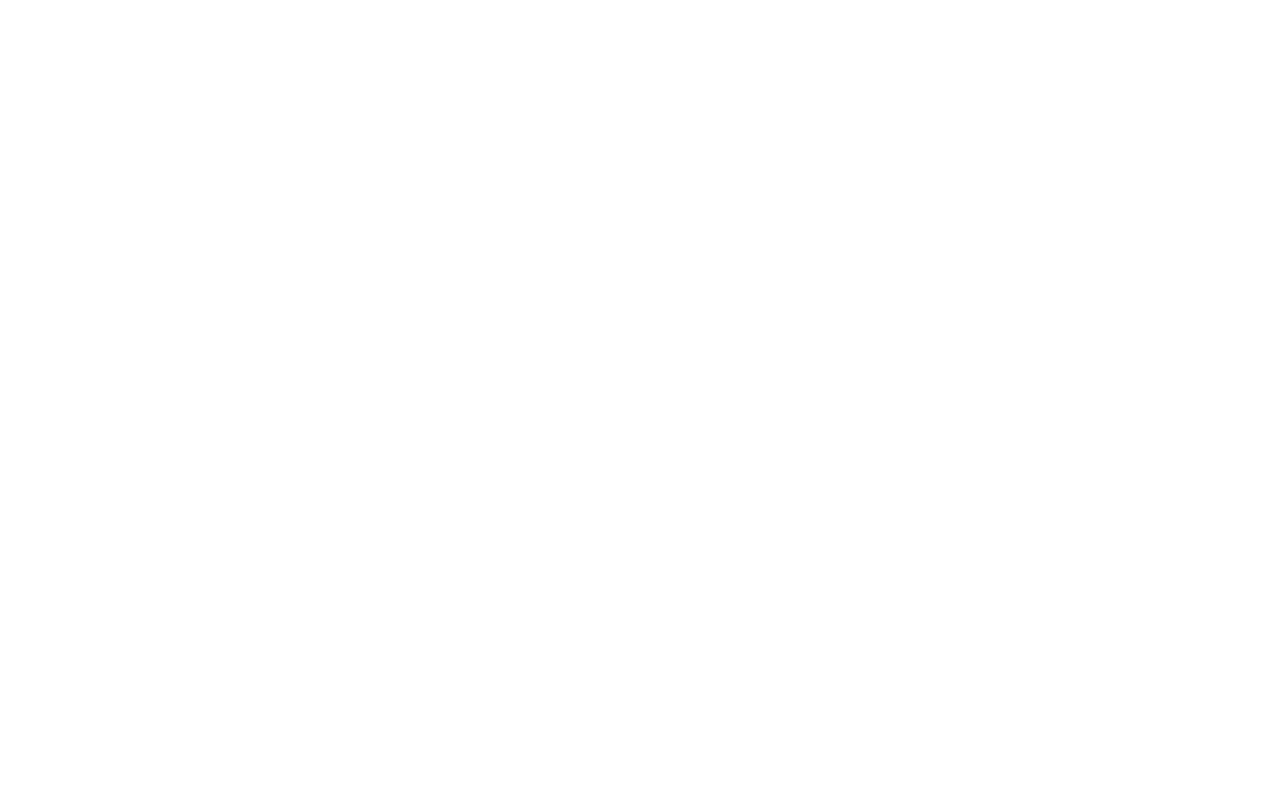
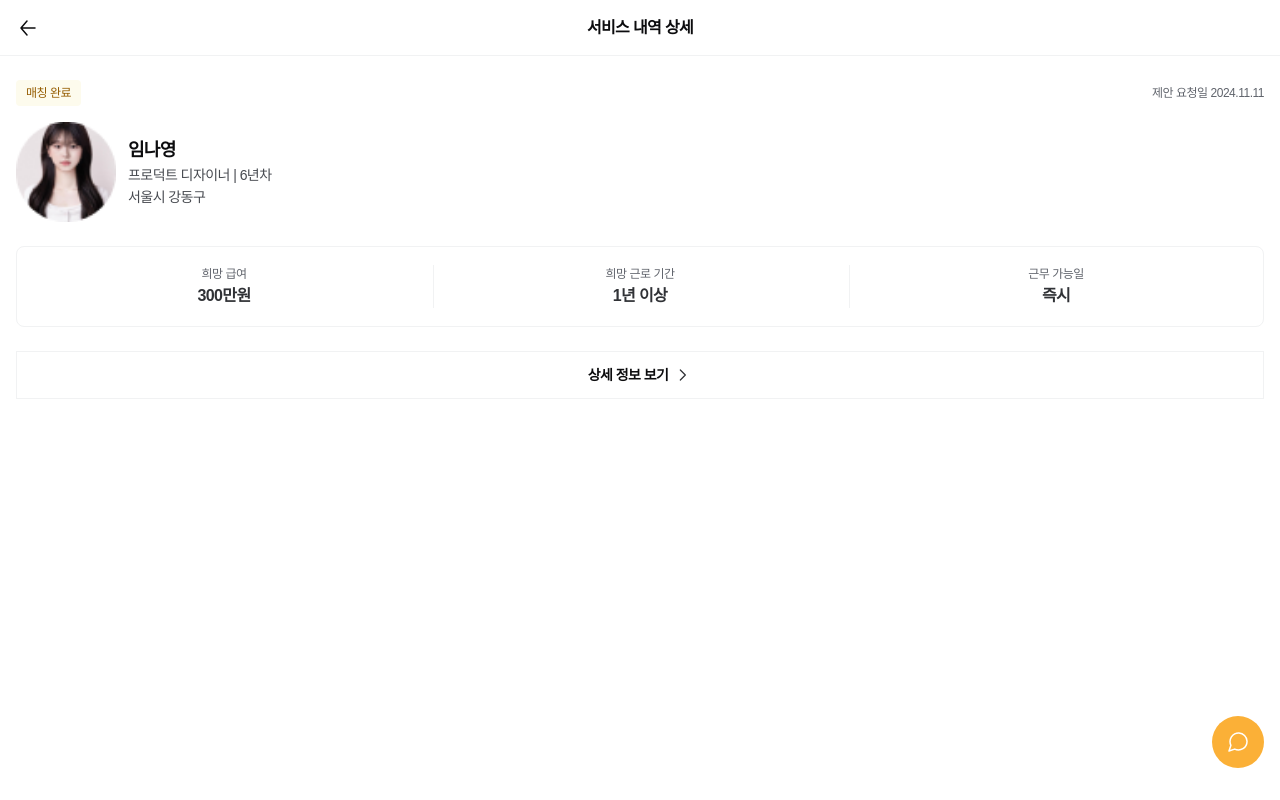
Before and after one commit to ubittz/mvp_thin, a React (Vite) app: page /my/service/1 in a window 1280 px wide. Before the commit this address had no page. Built offline with nearby package versions, Linux system fonts and the light colour scheme; a web font is replaced by a local one.

Commit message:
feat: 서비스 Detail 화면 완료

```diff
--- a/src/constants/images.tsx
+++ b/src/constants/images.tsx
@@ -205,9 +205,9 @@
   );
 }
 
-export function RightArrowIcon() {
+export function RightArrowIcon(props: SVGAttributes<SVGSVGElement>) {
   return (
-    <svg width='24' height='24' viewBox='0 0 24 24' fill='none' xmlns='http://www.w3.org/2000/svg'>
+    <svg width='24' height='24' viewBox='0 0 24 24' fill='none' xmlns='http://www.w3.org/2000/svg' {...props}>
       <path d='M10 6L16 12L10 18' stroke='#303236' strokeWidth='1.5' strokeLinecap='round' strokeLinejoin='round' />
     </svg>
   );
@@ -226,3 +226,17 @@
     </svg>
   );
 }
+
+export function MessageIcon() {
+  return (
+    <svg width='24' height='24' viewBox='0 0 24 24' fill='none' xmlns='http://www.w3.org/2000/svg'>
+      <path
+        d='M21 11.5C21.0034 12.8199 20.6951 14.1219 20.1 15.3C19.3944 16.7118 18.3098 17.8992 16.9674 18.7293C15.6251 19.5594 14.0782 19.9994 12.5 20C11.1801 20.0035 9.87812 19.6951 8.7 19.1L3 21L4.9 15.3C4.30493 14.1219 3.99656 12.8199 4 11.5C4.00061 9.92179 4.44061 8.37488 5.27072 7.03258C6.10083 5.69028 7.28825 4.6056 8.7 3.90003C9.87812 3.30496 11.1801 2.99659 12.5 3.00003H13C15.0843 3.11502 17.053 3.99479 18.5291 5.47089C20.0052 6.94699 20.885 8.91568 21 11V11.5Z'
+        stroke='white'
+        strokeWidth='1.5'
+        strokeLinecap='round'
+        strokeLinejoin='round'
+      />
+    </svg>
+  );
+}
--- /dev/null
+++ b/src/pages/ServiceHistory/Detail.tsx
@@ -0,0 +1,140 @@
+import styled from 'styled-components';
+
+import Header from '@@components/Header';
+import ProfileInfo from '@@components/ProfileInfo';
+import { Typography } from '@@components/Typography';
+import { COLORS } from '@@constants/colors';
+import { MessageIcon, RightArrowIcon } from '@@constants/images';
+import ServiceStatusBadge from '@@pages/ServiceHistory/parts/ServiceStatusBadge';
+import { useAppState } from '@@store/hooks';
+import { SERVICE_STATUS } from '@@stores/service/constants';
+import { ServiceStatus } from '@@stores/service/type';
+
+const StyledDetailServiceHistory = styled.div<{ $showButtons: boolean }>`
+  display: flex;
+  flex-direction: column;
+  height: 100vh;
+
+  .service_detail__dial {
+    position: fixed;
+    right: 16px;
+    bottom: ${({ $showButtons }) => ($showButtons ? 96 : 32)}px;
+
+    display: flex;
+    align-items: center;
+    justify-content: center;
+
+    width: 52px;
+    height: 52px;
+    border-radius: 50%;
+    background: ${COLORS.MAIN_400};
+  }
+
+  .service_detail__body {
+    flex: 1;
+    display: flex;
+    flex-direction: column;
+    padding: 24px 16px;
+
+    .service_detail__status {
+      display: flex;
+      justify-content: space-between;
+      align-items: center;
+      gap: 16px;
+
+      margin-bottom: 16px;
+
+      .service_status__badge {
+        flex: 0 0 auto;
+      }
+
+      .service_detail__status_date {
+        flex: 1;
+        text-align: right;
+      }
+    }
+  }
+  .service_detail__button_wrap {
+    display: flex;
+    gap: 8px;
+
+    padding: 8px 16px;
+    border: 1px solid ${COLORS.GRAY_SCALE_050};
+    button {
+      flex: 1;
+    }
+  }
+`;
+
+const StyledDetailButton = styled.button`
+  display: flex;
+  align-items: center;
+  justify-content: center;
+  gap: 4px;
+
+  height: 48px;
+  outline: none;
+  border: 1px solid ${COLORS.GRAY_SCALE_050};
+  background: ${COLORS.GRAY_SCALE_000};
+  margin-top: 24px;
+`;
+
+const StyledButton = styled.button<{ $background: string }>`
+  flex: 1;
+  outline: none;
+  border: none;
+  border-radius: 8px;
+  height: 48px;
+  background: ${({ $background }) => $background};
+`;
+function DetailServiceHistory() {
+  const status = SERVICE_STATUS.MATCHED;
+  const user = useAppState((state) => state.home.workerList[0]);
+
+  const showButtons = ([SERVICE_STATUS.REQUESTED_OFFER, SERVICE_STATUS.PENDING] as ServiceStatus[]).includes(status);
+
+  return (
+    <StyledDetailServiceHistory $showButtons={showButtons}>
+      <div className='service_detail__dial'>
+        <MessageIcon />
+      </div>
+      <Header>
+        <Typography.MediumSubTitle>서비스 내역 상세</Typography.MediumSubTitle>
+      </Header>
+      <div className='service_detail__body'>
+        <div className='service_detail__status'>
+          <ServiceStatusBadge status={status} />
+          <Typography.Caption className='service_detail__status_date' color={COLORS.GRAY_SCALE_600}>
+            제안 요청일 2024.11.11
+          </Typography.Caption>
+        </div>
+        <ProfileInfo
+          profile={{
+            id: user.id,
+            image: user.image,
+            name: user.name,
+            title: user.category,
+            region: user.region,
+            description: user.description,
+          }}
+        />
+        <StyledDetailButton>
+          <Typography.MediumButton>상세 정보 보기</Typography.MediumButton>
+          <RightArrowIcon width={20} height={20} />
+        </StyledDetailButton>
+      </div>
+      {showButtons && (
+        <div className='service_detail__button_wrap'>
+          <StyledButton $background={COLORS.GRAY_SCALE_100}>
+            <Typography.MediumButton color={COLORS.GRAY_SCALE_600}>거절</Typography.MediumButton>
+          </StyledButton>
+          <StyledButton $background={COLORS.MAIN_400}>
+            <Typography.MediumButton color={COLORS.GRAY_SCALE_000}>수락</Typography.MediumButton>
+          </StyledButton>
+        </div>
+      )}
+    </StyledDetailServiceHistory>
+  );
+}
+
+export default DetailServiceHistory;
--- a/src/pages/ServiceHistory/parts/ServiceStatusBadge.tsx
+++ b/src/pages/ServiceHistory/parts/ServiceStatusBadge.tsx
@@ -9,13 +9,12 @@
 
   border-radius: 4px;
   background: ${({ $status }) => SERVICE_STATUS_BACKGROND[$status]};
-  color: ${({ $status }) => SERVICE_STATUS_COLOR[$status]};
 `;
 
 function ServiceStatusBadge({ status }: { status: ServiceStatus }) {
   return (
     <StyledServiceStatusBadge className='service_status__badge' $status={status}>
-      <Typography.Caption>{SERVICE_STATUS_STRINGS[status]}</Typography.Caption>
+      <Typography.Caption color={SERVICE_STATUS_COLOR[status]}>{SERVICE_STATUS_STRINGS[status]}</Typography.Caption>
     </StyledServiceStatusBadge>
   );
 }
--- a/src/router/router.tsx
+++ b/src/router/router.tsx
@@ -10,6 +10,7 @@
 import Register from '@@pages/Register';
 import Verify from '@@pages/Register/Verify';
 import ServiceHistory from '@@pages/ServiceHistory';
+import DetailServiceHistory from '@@pages/ServiceHistory/Detail';
 
 function Router() {
   return (
@@ -24,6 +25,7 @@
       <Route path='/my' element={<MyPage />} />
       <Route path='/my/modify' element={<Modify />} />
       <Route path='/my/service' element={<ServiceHistory />} />
+      <Route path='/my/service/:id' element={<DetailServiceHistory />} />
     </Routes>
   );
 }
--- a/src/stores/service/reducer.ts
+++ b/src/stores/service/reducer.ts
@@ -1,6 +1,10 @@
 import { createSlice } from '@reduxjs/toolkit';
 
-const initialState: ServiceState = {};
+import { ServiceState } from '@@stores/service/type';
+
+const initialState: ServiceState = {
+  serviceHistoryList: [],
+};
 
 const serviceSlice = createSlice({
   name: 'service',
```
